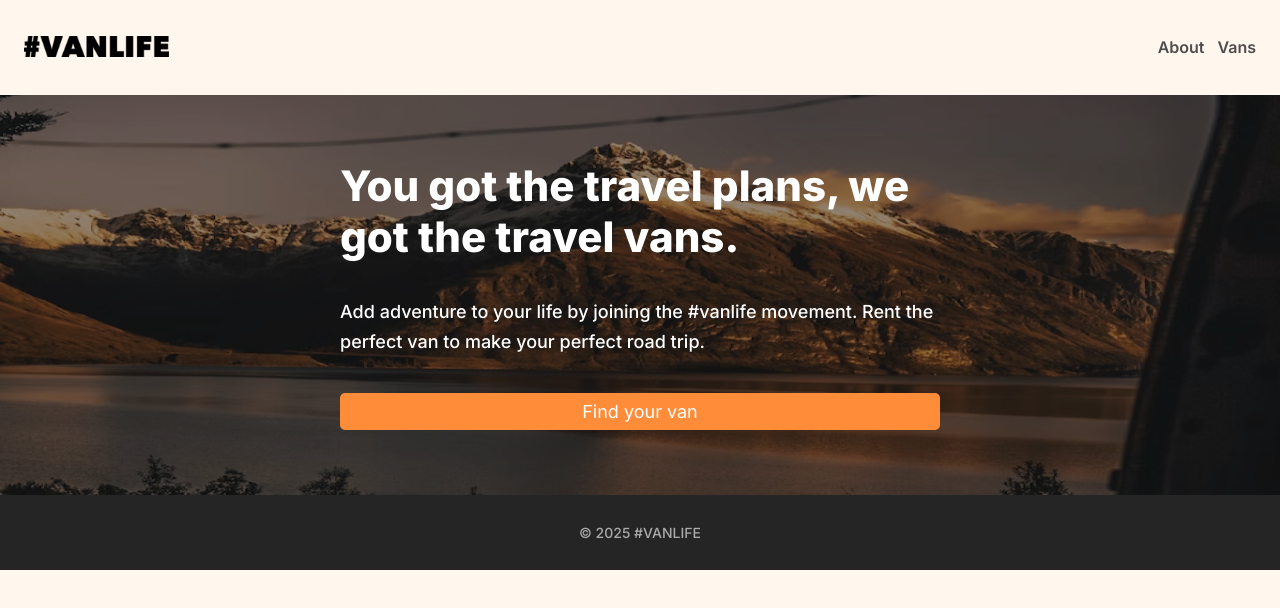
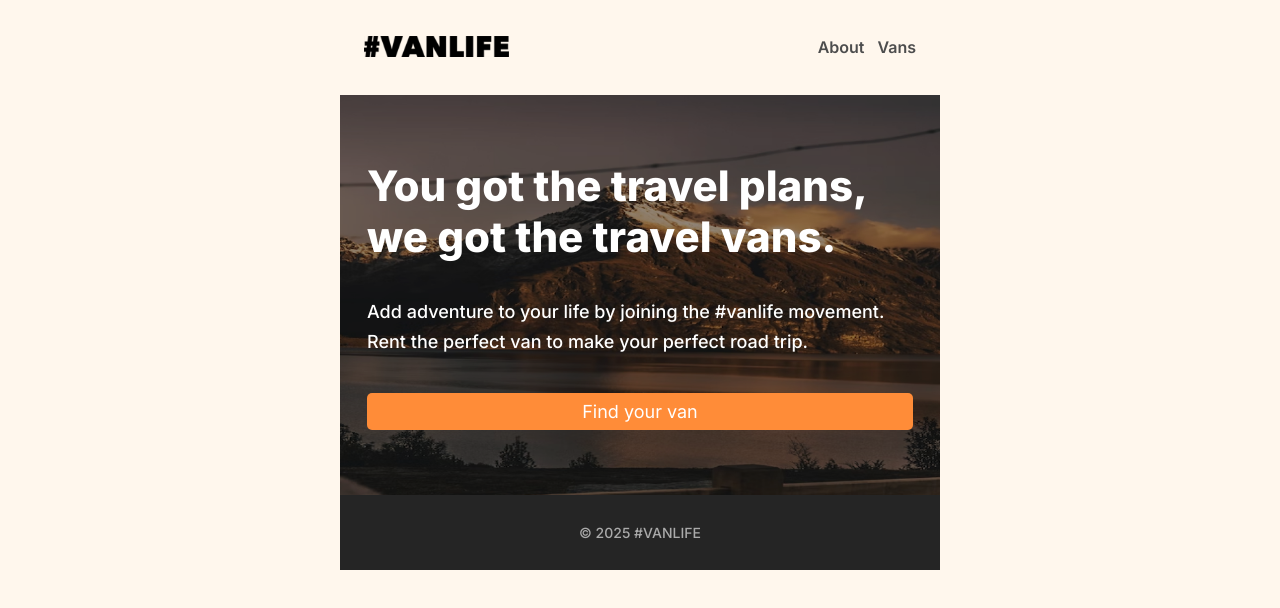
Before and after one commit to donnyjb06/van-life, a React (Vite) app: page / in a window 1280 px wide. Shown: the top 608 px of the page. Built offline with nearby package versions, Linux system fonts and the light colour scheme.

Commit message:
Refactor(Page Width): Change max-width
- Change max width from 1280px to
  600px

```diff
--- a/src/styles/index.scss
+++ b/src/styles/index.scss
@@ -13,7 +13,7 @@ body {
 
 
 #root {
-  max-width: 1280px;
+  max-width: 600px;
   width: 100%;
   display: flex;
   flex-direction: column;
```
